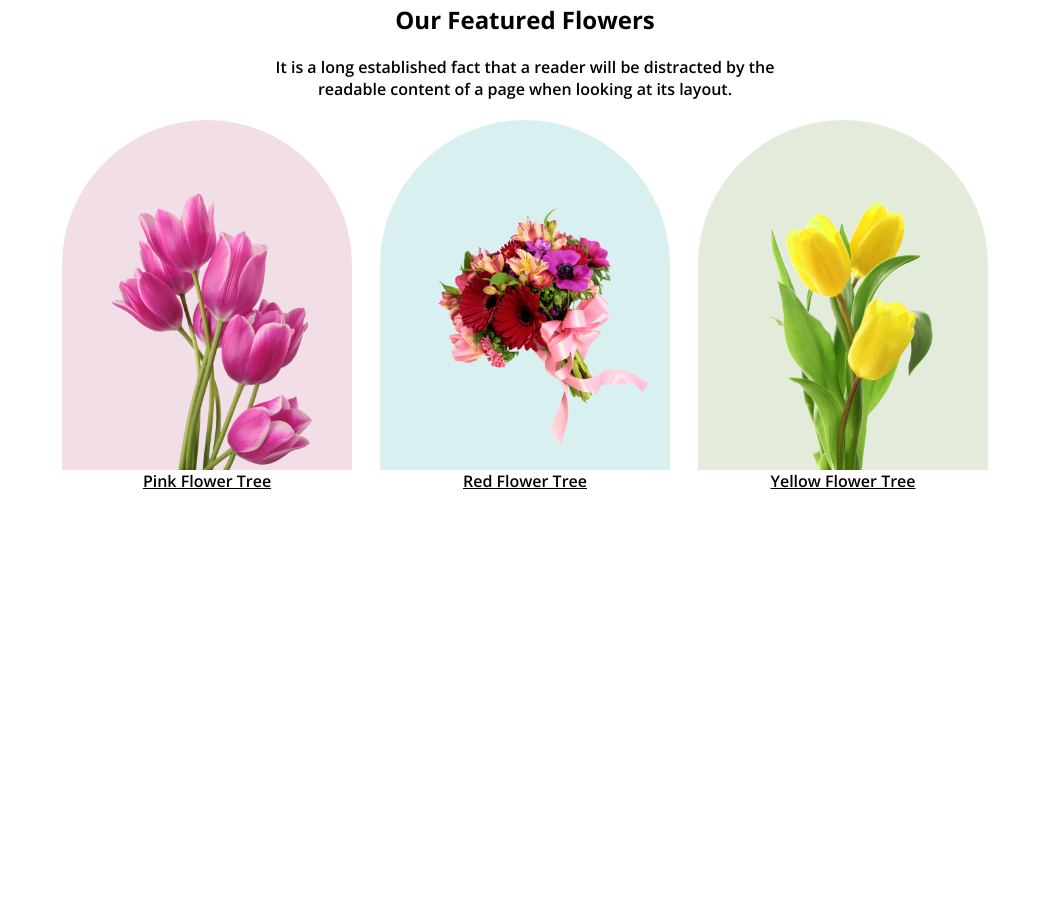
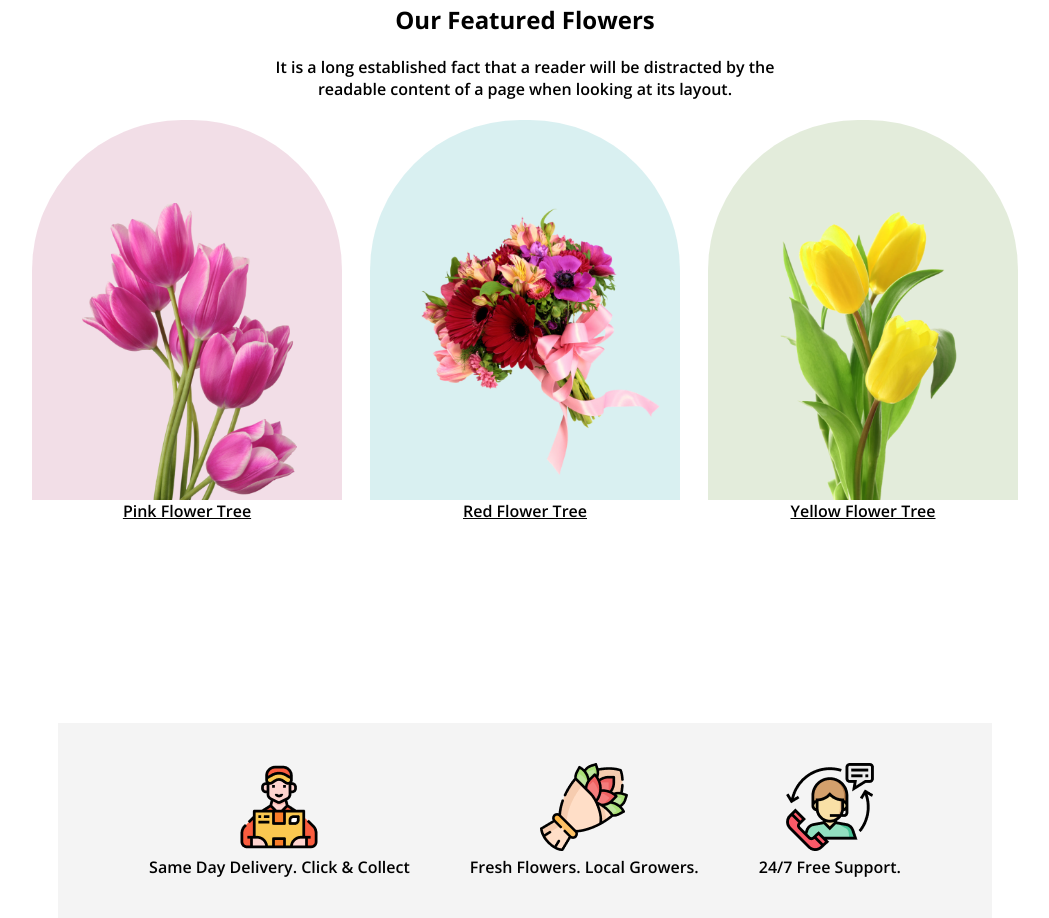
Before and after one commit to Rashedsafwan/first-assignment, a plain HTML site: page index.html in a window 1280 px wide. Shown: the part 797-1715 px from the top of the page, without its empty margins (115-1164 px from the left). Before the commit the page ends 1520 px from the top, so only its background shows below. Drawn offline with nearby package versions, Linux system fonts and the light colour scheme.

Commit message:
After Mini Section

```diff
--- a/index.css
+++ b/index.css
@@ -44,8 +44,8 @@
 
 .flower-box{
     background-color: #A7216226;
-    width: 290px;
-    height: 350px;
+    width: 310px;
+    height: 380px;
     border-top-left-radius: 150px;
     border-top-right-radius: 150px;
     position: relative;
@@ -61,12 +61,12 @@
 }
 
 .pic{
-    width: 200px;
+    width: 215px;
     position: absolute;bottom: 0px;left: 50px;
 }
 .pic2{
-    position: absolute;bottom: 25px;left: 48px;
-    width: 240px;
+    position: absolute;bottom: 25px;left: 40px;
+    width: 270px;
 }
 .image-text{
     text-decoration: underline;
@@ -93,3 +93,15 @@
     width: 40%;
     margin: auto;
 }
+.mini-section{
+    background-color: #2727270D;
+    width: 73%;
+    display: flex;
+    gap: 60px;
+    justify-content: center;
+    margin: auto;
+}
+.text-image{
+    text-align: center;
+    padding: 40px 0px;
+}
--- a/index.html
+++ b/index.html
@@ -20,7 +20,8 @@
                 <h1 class="text-tittle">Let's make <br>
                     beautiful flowers <br>a
                     part of your life.</h1>
-                <p class="text-description">It is a long established fact that a reader will be distracted by the readable
+                <p class="text-description">It is a long established fact that a reader will be distracted by the
+                    readable
                     content of a page when looking at its layout. The point of using Lorem Ipsum is
                     that it has a more-or-less normal distribution of letters.</p>
                 <button class="btn">Shop Now</button>
@@ -28,9 +29,11 @@
         </div>
     </header>
     <main>
+        <section>
             <div class="second-banner">
                 <h2>Our Featured Flowers</h2>
-            <p class="banner-description">It is a long established fact that a reader will be distracted by the readable
+                <p class="banner-description">It is a long established fact that a reader will be distracted by the
+                    readable
                     content of a page when looking at its layout.</p>
                 <div class="all-boxes">
                     <div class="main-box">
@@ -54,6 +57,23 @@
                 </div>
             </div>
 
+        </section>
+        <section>
+            <div class="mini-section">
+                <div class="text-image">
+                    <img src="./Flower Asset/Group 57.png" alt="">
+                    <p>Same Day Delivery. Click & Collect</p>
+                </div>
+                <div class="text-image">
+                    <img src="./Flower Asset/Group 58.png" alt="">
+                    <p>Fresh Flowers. Local Growers.</p>
+                </div>
+                <div class="text-image">
+                    <img src="./Flower Asset/Group 59.png" alt="">
+                    <p>24/7 Free Support.</p>
+                </div>
+            </div>
+        </section>
     </main>
     <footer>
 
```
Lines whose indentation alone changed are shown as unchanged.
